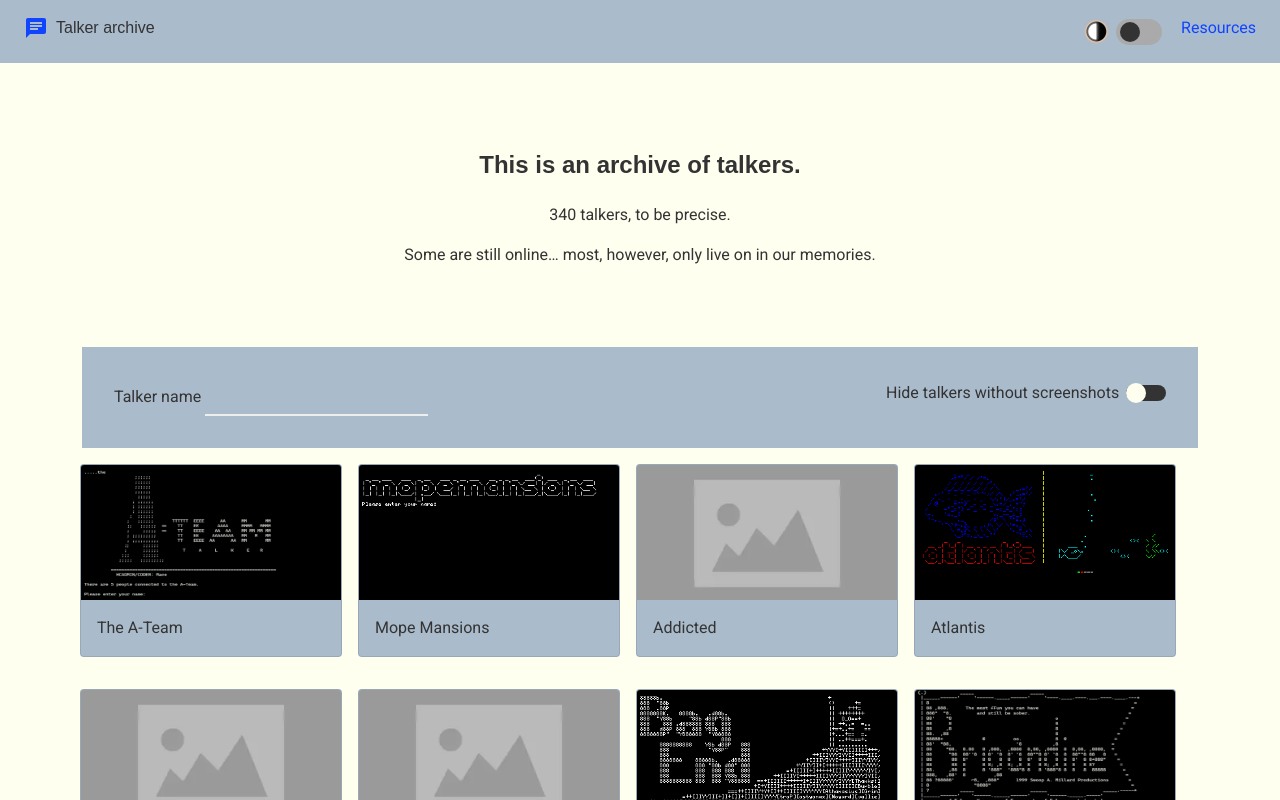
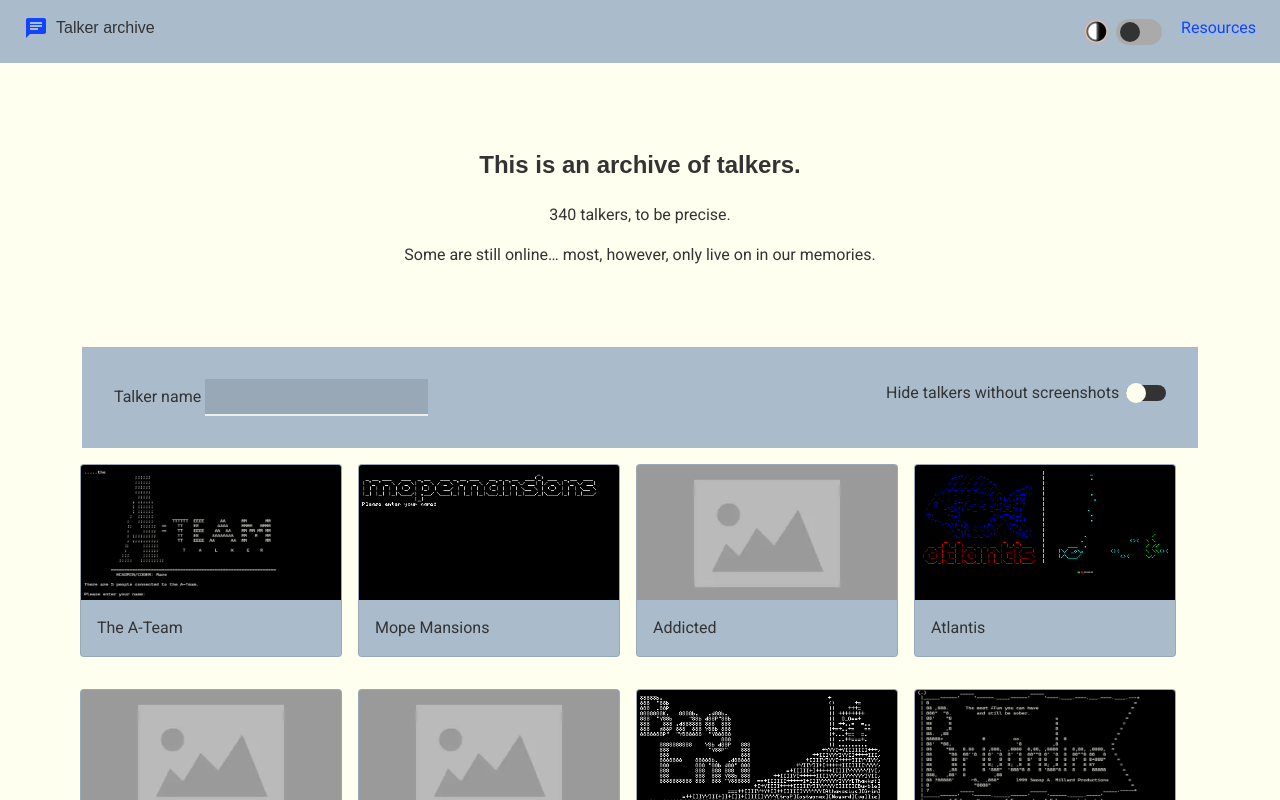
Before and after one commit to moopet/talker-archive-svelte, a SvelteKit app: page / in a window 1280 px wide. Shown: the top 800 px of the page. Built offline with nearby package versions, Linux system fonts and the light colour scheme.

Commit message:
fix talkerlist colors and spacing

```diff
--- a/src/app.css
+++ b/src/app.css
@@ -29,6 +29,7 @@
   --color-text-strong: black;
   --border-color: rgba(0, 0, 0, 0.1);
   --color-inactive: rgba(0, 0, 0, 0.3);
+  --input-background-color: rgba(0, 0, 0, 0.1);
 }
 
 /* This used to use @media (prefers-color-scheme: dark) */
@@ -36,6 +37,7 @@ body.dark-mode {
   --color-dark: #272727;
   --body-background-color: var(--color-darker);
   --card-background-color: var(--color-dark);
+  --card-text-color: var(--color-off-white);
   --body-text-color: var(--color-light);
   --link-color: var(--color-accent);
   --link-hover-color: var(--color-accent-dim);
@@ -46,6 +48,7 @@ body.dark-mode {
   --color-text-strong: white;
   --border-color: rgba(255, 255, 255, 0.1);
   --color-inactive: rgba(255, 255, 255, 0.3);
+  --input-background-color: rgba(255, 255, 255, 0.05);
 }
 
 * {
--- a/src/routes/+page.svelte
+++ b/src/routes/+page.svelte
@@ -57,7 +57,7 @@ fieldset {
 }
 
 [type=text] {
-  background-color: transparent;
+  background-color: var(--input-background-color, transparent);
   padding-inline-start: 2rem;
   padding-inline-end: 0.5rem;
   padding-block-start: 0.5rem;
@@ -67,6 +67,10 @@ fieldset {
   border-block-start-width: 0;
   border-block-end-width: 2px;
   border-color: inherit;
+
+  &:focus-visible {
+    border-color: var(--color-accent);
+  }
 }
 
 [type=checkbox] {
@@ -124,5 +128,4 @@ input:checked + label:after {
     flex-direction: row;
   }
 }
-
 </style>
```
